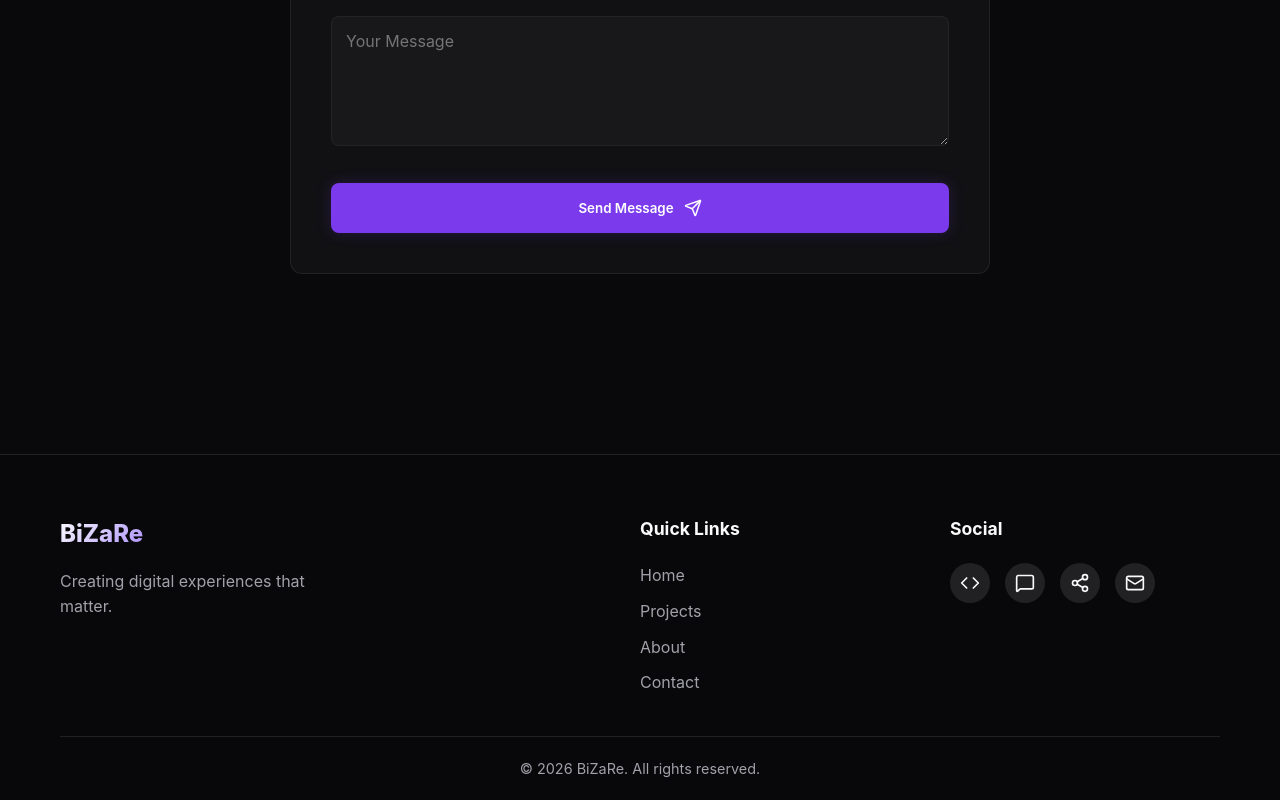
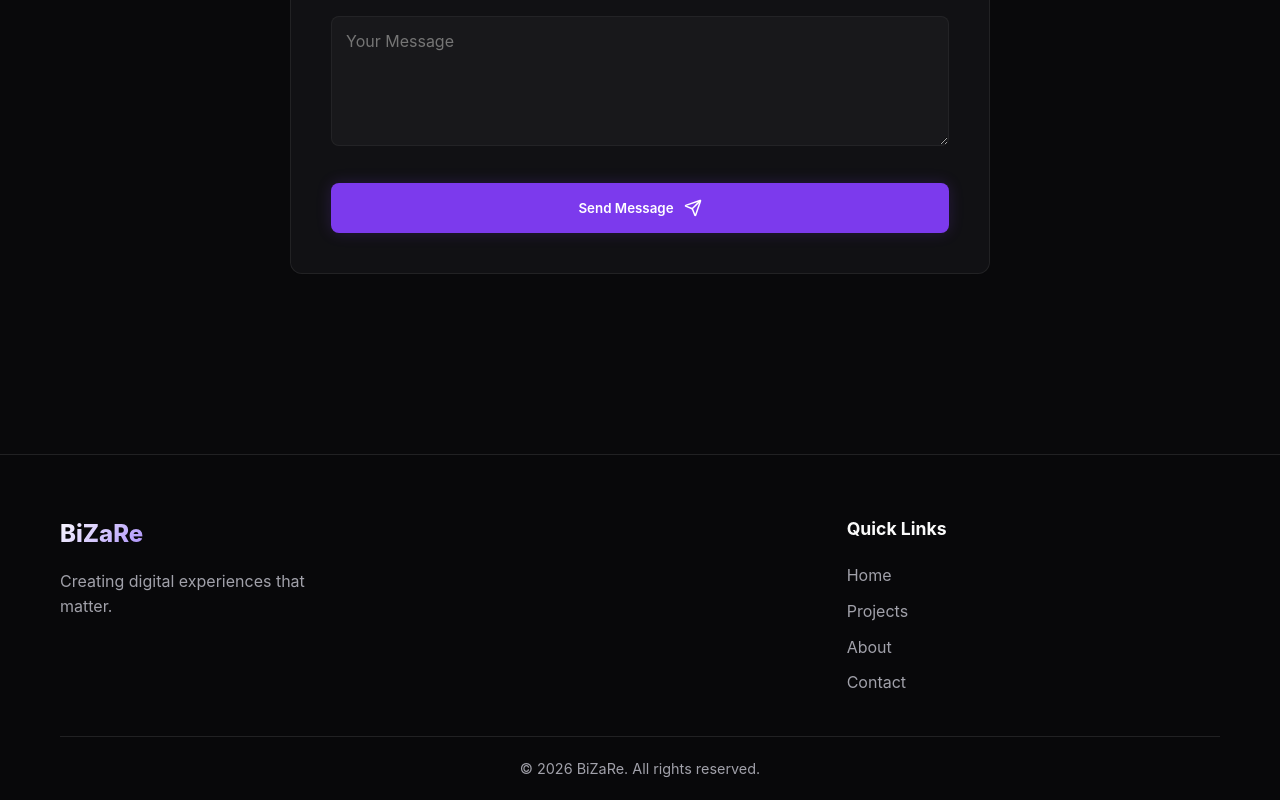
Before and after one commit to euBiZaRe/BiZaRe-Portfolio, a React (Vite) app: page / in a window 1280 px wide. Shown: the part 4882-5682 px from the top of the page. Built offline with nearby package versions, Linux system fonts and the light colour scheme; no server answers; the database is empty.

Commit message:
\Remove Social section from footer across all pages"

```diff
--- a/src/components/Footer.jsx
+++ b/src/components/Footer.jsx
@@ -1,5 +1,4 @@
 import React from 'react';
-import { Code, MessageSquare, Share2, Mail } from 'lucide-react';
 import { useNavigate, useLocation } from 'react-router-dom';
 
 const Footer = () => {
@@ -40,16 +39,6 @@ const Footer = () => {
               <li><a href="#contact" onClick={(e) => handleNavClick(e, '#contact')}>Contact</a></li>
             </ul>
           </div>
-
-          <div className="footer-social">
-            <h4>Social</h4>
-            <div className="social-icons">
-              <a href="#" className="social-link"><Code size={20} /></a>
-              <a href="#" className="social-link"><MessageSquare size={20} /></a>
-              <a href="#" className="social-link"><Share2 size={20} /></a>
-              <a href="#" className="social-link"><Mail size={20} /></a>
-            </div>
-          </div>
         </div>
 
         <div className="footer-bottom">
--- a/src/index.css
+++ b/src/index.css
@@ -675,7 +675,7 @@ section {
 
 .footer-content {
   display: grid;
-  grid-template-columns: 2fr 1fr 1fr;
+  grid-template-columns: 2fr 1fr;
   gap: 40px;
   margin-bottom: 40px;
 }
```
